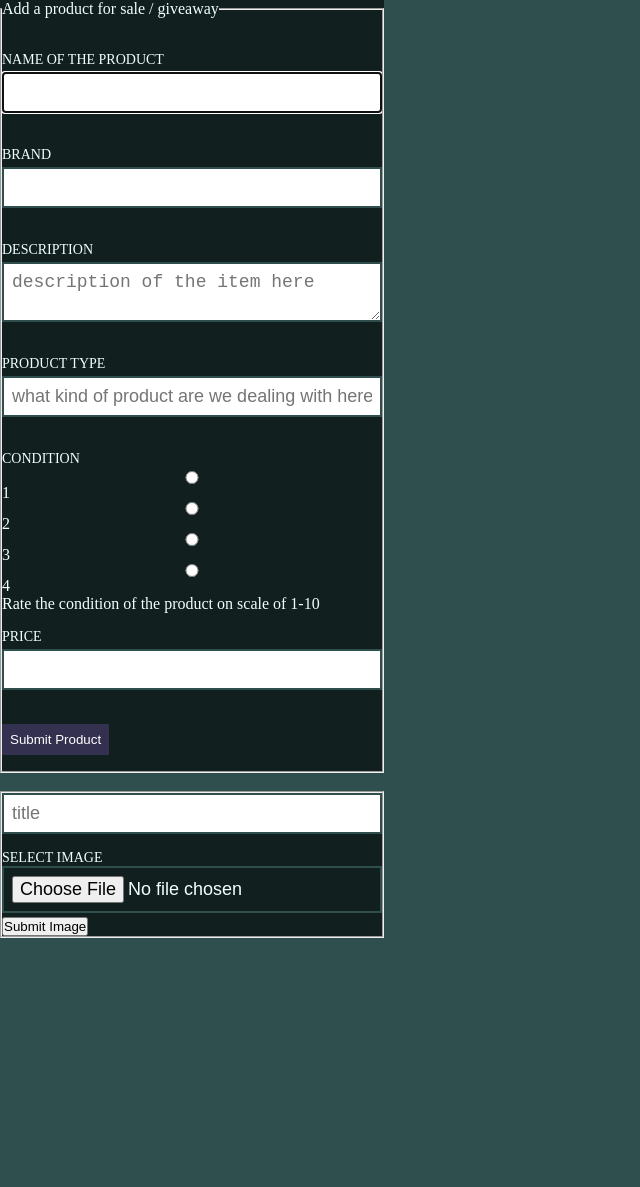
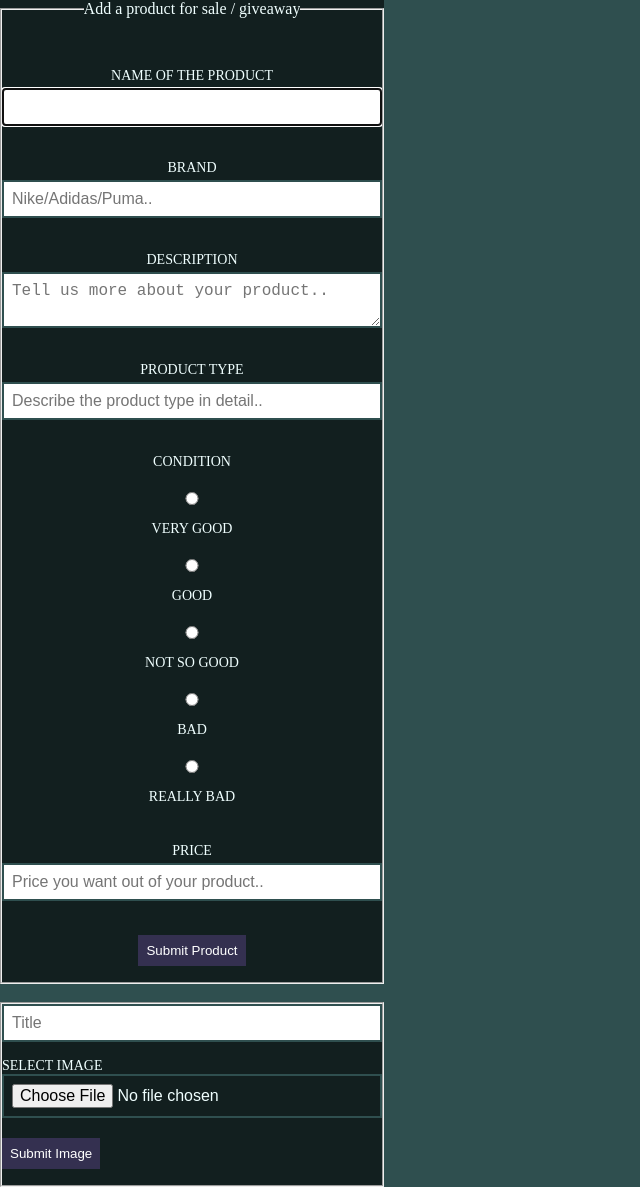
Before and after one commit to dawcules/manlysecondhand-fleamarket, a website: page view/public/productform.html in a window 1280 px wide. Shown: the whole page, without its empty margins (0-640 px from the left). Before the commit the page ends 938 px from the top, so only its background shows below. Drawn offline with Linux system fonts and the light colour scheme.

Commit message:
Form hmm

```diff
--- a/view/public/css/forms.css
+++ b/view/public/css/forms.css
@@ -23,13 +23,37 @@ label {
     text-transform: uppercase;
     font-size: 14px;
 }
+
+#fsone {
+    padding-top: 1rem;
+}
+
+#fstwo {
+    margin: 0;
+    padding: 0;
+}
+
 input, textarea {
     display: block;
     width: 100%;
     border: 2px solid #2f4f4f;
     padding: .5rem;
-    font-size: 18px;
+    font-size: 16px;
 }
+
+/*input[type="radio"] {
+
+}*/
+
+/*input [type="file"] {
+    padding: 10px 30px;
+    color: #253f3f;
+    background-color: #34495e;
+    font-family: Arial sans-serif;
+    font-size: 20px;
+    border-radius: 5px;
+    border: none;
+}*/
 
 p{
     color: azure;
@@ -39,7 +63,7 @@ p{
     padding: 10px;
 }
 .formi-style {
-    text-align: left;
+    text-align: center;
 }
 
 #sendBtn {
@@ -51,3 +75,13 @@ p{
     width: auto;
     cursor: pointer;
 }
+
+#sBtn {
+    border: 0;
+    background-color: #343050;
+    padding: .5rem;
+    color: white;
+    margin: 1rem 0;
+    width: auto;
+    cursor: pointer;
+}
--- a/view/public/js/product.js
+++ b/view/public/js/product.js
@@ -50,6 +50,21 @@ const imageAdd = (evt) => {
             image.src = './uploads' + json.file.filename;
         });
 };
+
+    function validation() {
+        const namef = document.getElementById('name').value;
+        const brandf = document.getElementById('brand').value;
+        const descf = document.getElementById('description').value;
+        const ptypef = document.getElementById('ptype').value;
+        const pricef = document.getElementById('price').value;
+
+        if (namef === '' || brandf === '' || descf === '' || ptypef === '' || pricef === '') {
+            document.getElementById("details").innerHTML = "Please fill all required fields";
+            return false;
+        } else {
+            return true;
+        }
+    }
 // - when file upload is complete, writes server response to 'message' element
 // function ends
 
--- a/view/public/productform.html
+++ b/view/public/productform.html
@@ -8,43 +8,53 @@
 </head>
 <body>
 <form action="product" id="productAdd" class="formi-style" method = "post">
-    <fieldset>
+    <fieldset id="fsone">
         <legend> Add a product for sale / giveaway</legend>
         <br>
         <label for ="name">Name of the product</label>
         <input type="text" id="name" name="name" autofocus required size="30" required pattern="^[a-zA-Z ]*$">
         <br>
         <label for ="brand">Brand</label>
-        <input type="text" id ="brand" name="brand" required size="30"/>
+        <input type="text" id ="brand" name="brand" placeholder="Nike/Adidas/Puma.." required size="30"/>
         <br>
         <label for="description">Description</label>
-        <textarea name="description" id ="description" placeholder="description of the item here"></textarea>
+        <textarea name="description" id ="description" placeholder="Tell us more about your product.."></textarea>
         <br>
         <label for="ptype">Product type</label>
-        <input type="text" id = "ptype" name="ptype" required placeholder="what kind of product are we dealing with here?" size="50"/>
+        <input type="text" id = "ptype" name="ptype" required placeholder="Describe the product type in detail.." size="50"/>
         <br>
         <label for="condition">Condition</label>
-        <input type="radio" value="1" name="condition">1
-        <input type="radio" value="2" name="condition">2
-        <input type="radio" value="3" name="condition">3
-        <input type="radio" value="4" name="condition">4
         <br>
-        <span class="note">Rate the condition of the product on scale of 1-10</span>
+        <input type="radio" name="chooseone" value="first">
+        <label for="first">Very good</label>
+        <br>
+        <input type="radio" name="chooseone" value="second">
+        <label for="second"> Good</label>
+        <br>
+        <input type="radio" name="chooseone" value="third">
+        <label for="third"> Not so good</label>
+        <br>
+        <input type="radio" name="chooseone" value="fourth">
+        <label for="fourth">Bad</label>
+        <br>
+        <input type="radio" name="chooseone" value="fifth">
+        <label for="fifth">Really bad</label>
         <br>
         <label for="price">Price</label>
-        <input type="text" id ="price" name="price" size="10" pattern="^[0-9]*$"/>
+        <input type="text" id ="price" name="price" size="10" placeholder="Price you want out of your product.." pattern="^[0-9]*$"/>
         <br>
-        <button type="submit" id="sendBtn">Submit Product</button>
+        <button type="submit" id="sendBtn" onsubmit="return validation();">Submit Product</button>
     </fieldset>
 </form>
+<div id="details"></div>
 <br>
 <form action="image" id = "imageAdd" method="post" enctype="multipart/form-data">
-    <fieldset>
-            <input type="text" name="title" placeholder="title">
+    <fieldset id="fstwo">
+            <input type="text" name="title" placeholder="Title">
             <label class="button">Select image
                 <input type="file" name="imgA" id="imgA" accept="image/*">
             </label>
-            <button type="submit">Submit Image</button>
+            <button type="submit" id="sBtn">Submit Image</button>
     </fieldset>
 </form>
 </body>
```
